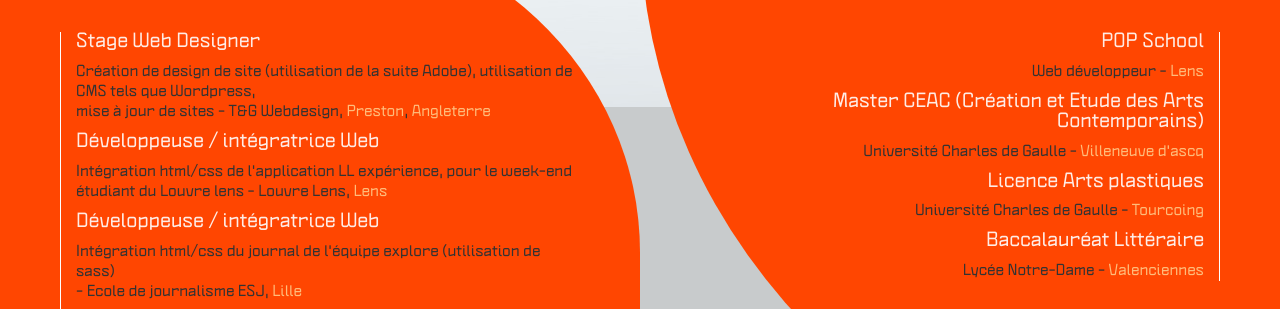
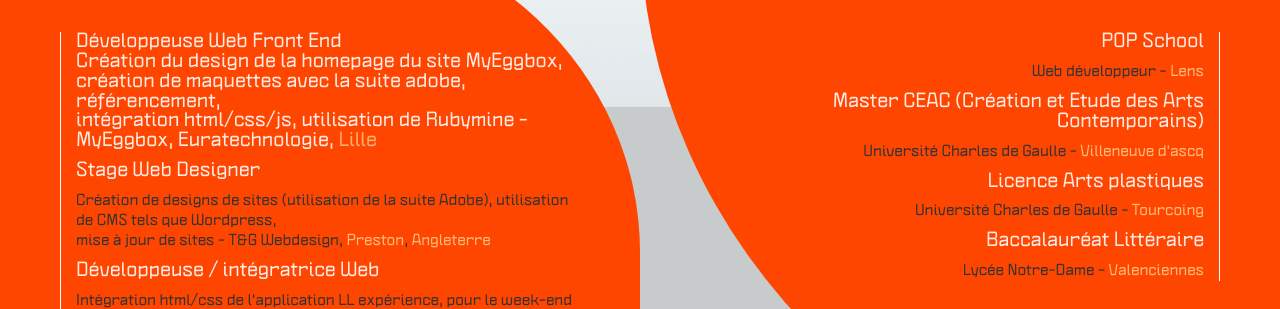
Before and after one commit to msemery/marionsemery.github.io, a plain HTML site: page index.html in a window 1280 px wide. Shown: the part 478-787 px from the top of the page. Drawn offline with nearby package versions, Linux system fonts and the light colour scheme.

Commit message:
Ajout d'expériences

```diff
--- a/index.html
+++ b/index.html
@@ -89,8 +89,13 @@
 				<h3 id="XP">Expériences</h3>
 				<ul class="list-unstyled bar_l">
 					<li>
+						<h4>Développeuse Web Front End</4>
+						<div class="description">Création du design de la homepage du site MyEggbox, création de maquettes avec la suite adobe, référencement,
+							<br/>intégration html/css/js, utilisation de Rubymine - MyEggbox, Euratechnologie, <span class="en_avant">Lille</span></div>
+					</li>
+					<li>
 						<h4>Stage Web Designer</h4>
-						<div class="description">Création de design de site (utilisation de la suite Adobe), utilisation de CMS tels que Wordpress,
+						<div class="description">Création de designs de sites (utilisation de la suite Adobe), utilisation de CMS tels que Wordpress,
 							<br /> mise à jour de sites - T&G Webdesign, <span class="en_avant">Preston</span>, <span class="en_avant">Angleterre</span></div>
 					</li>
 					<li>
```
